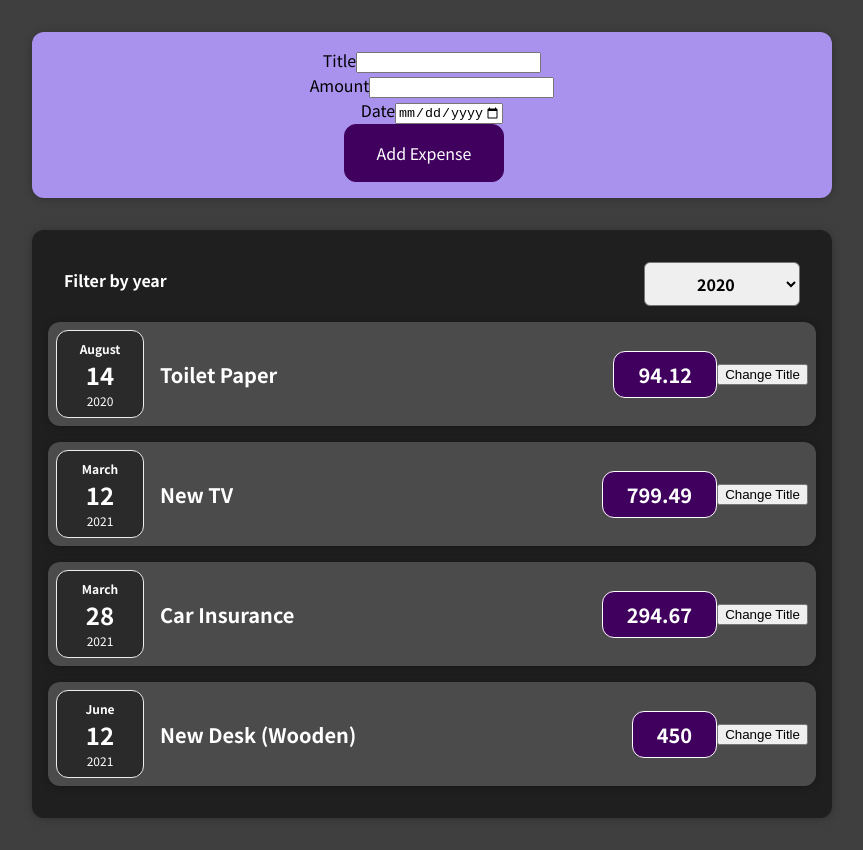
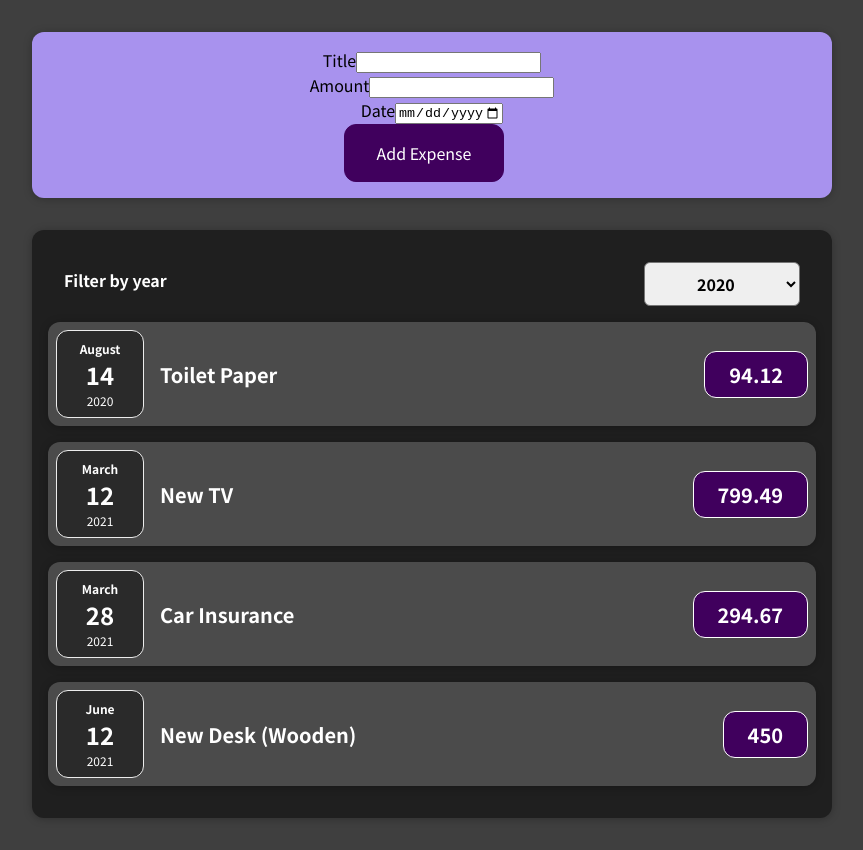
Before and after one commit to broverlord93/expense-react-app, a React (Create React App) app: page / in a window 1280 px wide. Shown: the whole page, without its empty margins (208-1071 px from the left). Built offline with nearby package versions, Linux system fonts and the light colour scheme.

Commit message:
Remove unnecessary button from ExpenseItem that was used for demo purposes.

```diff
--- a/src/components/Expenses/ExpenseItem.js
+++ b/src/components/Expenses/ExpenseItem.js
@@ -8,10 +8,6 @@ const ExpenseItem = (props) => {
 
     const [title, setTitle] = useState(props.expense.title);
 
-    const clickHandler = () => {
-        setTitle('Updated!');
-    }
-
     return (
         <Card className="expense-item">
             <ExpenseDate date={props.expense.date}/>
@@ -19,7 +15,6 @@ const ExpenseItem = (props) => {
                 <h2>{title}</h2>
                 <div className="expense-item__price">{props.expense.amount}</div>
             </div>
-            <button onClick={clickHandler}>Change Title</button>
         </Card>
     );
 }
```
